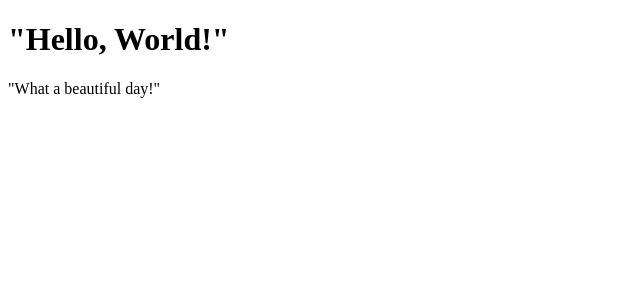
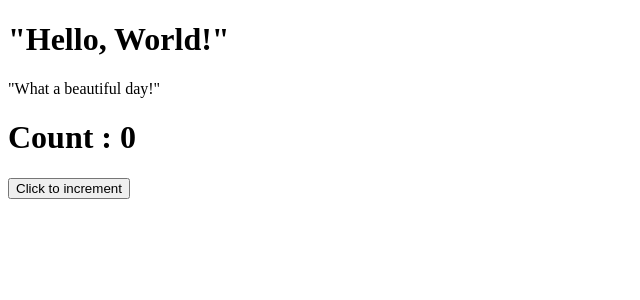
Before and after one commit to EdoGent/React-App, a React (Create React App) app: page / in a window 1280 px wide. Shown: the top 300 px of the page, without its empty margins (0-640 px from the left). Built offline with nearby package versions, Linux system fonts and the light colour scheme.

Commit message:
Events-01 exercise

```diff
--- a/src/Component/App.js
+++ b/src/Component/App.js
@@ -1,10 +1,14 @@
 import React from 'react';
+import ClickCounter from './ClickCounter';
 import Hello from './Hello';
 
 class App extends React.Component {
     render () {
         return (
-            <div><Hello /></div>
+            <div>
+                <Hello />
+                <ClickCounter />
+                </div>
         )
     }
 }
--- /dev/null
+++ b/src/Component/ClickCounter.js
@@ -0,0 +1,22 @@
+import React from 'react';
+
+
+export default class ClickCounter extends React.Component {
+    state = {
+        clicks : 0
+    }
+    IncrementCount = () => {
+        this.setState({
+            clicks: this.state.clicks + 1
+        })
+    }
+
+    render () {
+        return (
+            <>
+            <h1>Count : {this.state.clicks}</h1>
+            <button onClick={this.IncrementCount}>Click to increment</button>
+            </>
+        )
+    }
+}
```
